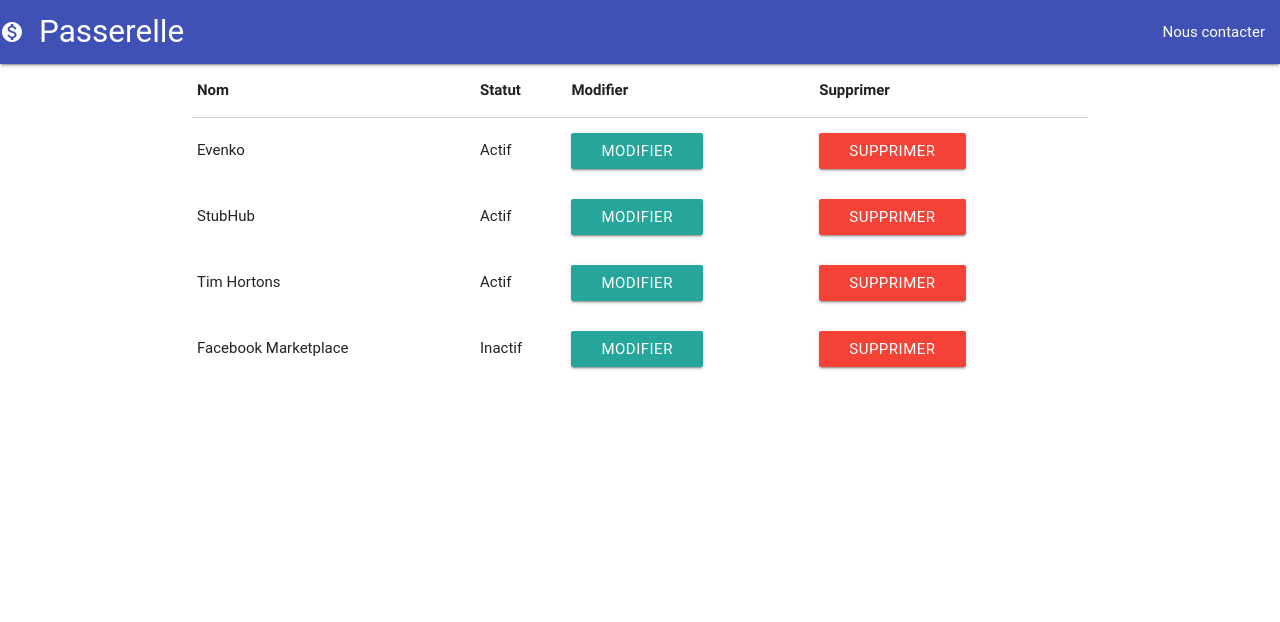
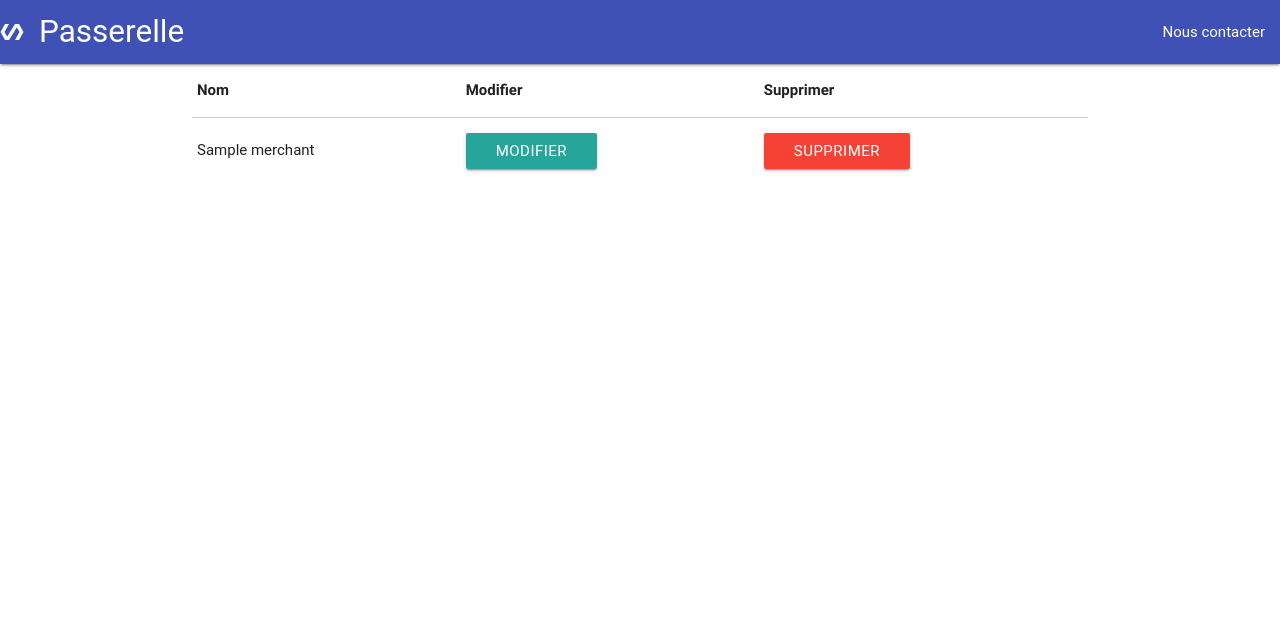
Before and after one commit to gti525/h19-passerelle, a Flask app: template app/templates/userManagement.html in a window 1280 px wide. Shown: the top 622 px of the page. Run offline with Flask 2, Linux system fonts and the light colour scheme; the template is opened without the code that fills it: most values are stand-ins (such as "Sample title", 1, 10 or a date in 2020); one stand-in notice (Sample message) is shown; parts of the project's set-up code (start-up, migrations or seed data) failed here and were passed over; some libraries are stand-ins or nearby versions; some web fonts are replaced.

Commit message:
user creation supports account number merchant modification merchant deactivation better flash use

```diff
--- a/app/models/users.py
+++ b/app/models/users.py
@@ -1,6 +1,9 @@
 from app import db
 from app.models.base import TimestampMixin
 
+
+ACTIVE = "active"
+INACTIVE = "inactive"
 
 class User(TimestampMixin,db.Model):
     """
@@ -56,6 +59,7 @@
     name = db.Column(db.String(120), unique=True, nullable=False)
     api_key = db.Column(db.String(120), unique=True, nullable=False)
     account_number = db.Column(db.String(120), unique=True, nullable=False)
+    status = db.Column(db.String(120), unique=False, nullable=False, default=ACTIVE)
     db.relationship('Transaction', backref='merchant', lazy=True)
 
     __mapper_args__ = {
--- a/app/routes/register.py
+++ b/app/routes/register.py
@@ -21,7 +21,8 @@
             if form.userType.data == 'admin':
                 user = Admin(email=form.email.data, password=encrypt(form.password.data), type=form.userType.data)
             else:
-                user = Merchant( email=form.email.data, password=encrypt(form.password.data), type=form.userType.data, name=form.username.data, api_key=encrypt(str(random_with_N_digits(2))+form.email.data +form.username.data))
+                user = Merchant( email=form.email.data, password=encrypt(form.password.data), type=form.userType.data, name=form.username.data,
+                                 api_key=encrypt(str(random_with_N_digits(2))+form.email.data +form.username.data), account_number=form.account_number.data)
 
             db.session.add(user)
             db.session.commit()
@@ -34,10 +35,11 @@
 
 class RegistrationForm(FlaskForm):
     username = StringField('Nom', validators=[DataRequired()], )
+    account_number = StringField('Compte bancaire', validators=[DataRequired()])
     email = StringField('Courriel', validators=[DataRequired(), Email()])
     password = PasswordField('Mot de passe', validators=[DataRequired()])
     password2 = PasswordField('Validation Mot de passe', validators=[DataRequired(), EqualTo('password')])
-    userType = SelectField(u'Type', choices=[('admin', 'Administrateur'), ('merchant', 'Marchand')])
+    userType = SelectField(u'Type', choices=[('merchant', 'Marchand'),('admin', 'Administrateur')])
     submit = SubmitField('Enregistrer')
 
     def validate_email(self, email):
--- a/app/static/index.js
+++ b/app/static/index.js
@@ -2,9 +2,11 @@
 
 function hidee() {
   if ($("#userType option:selected").val() == 'admin'){
-$("#username").css("display","none");
+$("#username").prop('disabled', true);
+$("#account_number").prop('disabled', true);
 }
 else{
-$("#username").css("display","block");
+$("#username").prop('disabled', false);
+$("#account_number").prop('disabled', false);
 }
 }
--- a/app/templates/base.html
+++ b/app/templates/base.html
@@ -23,13 +23,6 @@
     <title>{% block title %}{% endblock %} - Passerelle</title>
     {% endblock %}
 </head>
-{% with messages = get_flashed_messages() %}
-{% if messages %}
-{% for message in messages %}
-<script>alert('{{ message }}');</script>
-{% endfor %}
-{% endif %}
-{% endwith %}
 <body>
 <header>
     {% if current_user.is_authenticated %}
@@ -39,7 +32,7 @@
     </ul>
     <nav class="indigo" role="navigation">
         <div class="nav-wrapper">
-            <a href={{ url_for('dashboard.dashboard')}} class="brand-logo"><i class="material-icons">polymer</i>Passerelle</a>
+            <a href={{ url_for('dashboard.dashboard')}} class="brand-logo"><i class="material-icons">polymer</i></a>
             <ul class="right">
                 <li>
                     <a class='right dropdown-button' href='' data-activates='user_dropdown'><i
@@ -57,7 +50,7 @@
     {% else %}
     <nav>
         <div class="indigo nav-wrapper">
-            <a href="#!" class="brand-logo"><i class="material-icons">monetization_on</i>Passerelle</a>
+            <a href="#!" class="brand-logo"><i class="material-icons">polymer</i>Passerelle</a>
             <ul id="nav-mobile" class="right hide-on-med-and-down">
                 <li><a href="#">Nous contacter</a></li>
             </ul>
@@ -80,4 +73,11 @@
         </div>
     </div>
 </footer>
+{% with messages = get_flashed_messages() %}
+{% if messages %}
+{% for message in messages %}
+<script>alert('{{ message }}');</script>
+{% endfor %}
+{% endif %}
+{% endwith %}
 </html>
--- a/app/templates/userManagement.html
+++ b/app/templates/userManagement.html
@@ -7,41 +7,24 @@
             <thead>
             <tr>
                 <th>Nom</th>
-                <th>Statut</th>
                 <th>Modifier</th>
                 <th>Supprimer</th>
             </tr>
             </thead>
-
             <tbody>
+            {% for merchant in merchants %}
             <tr>
-                <td>Evenko</td>
-                <td>Actif</td>
-                <td><a class="waves-effect waves-light btn" href={{ url_for('userModify.userModify')}}>Modifier</a></td>
-                <td><a class="waves-effect waves-light btn red"
-                       onclick="confirm('Voulez-vous vraiment Supprimer')">Supprimer</a></td>
+                <td>{{merchant.name}}</td>
+                <td>
+                    <a class="waves-effect waves-light btn" href={{ url_for('userModify.userModify',
+                    merchantId=merchant.id) }}>Modifier</a>
+                </td>
+                <td>
+                <a class="waves-effect waves-light btn red" onclick="return confirm('Êtes-vous certain')" href={{ url_for('userManagement.userDelete',
+                merchantId=merchant.id) }}>Supprimer</a>
+                </td>
             </tr>
-            <tr>
-                <td>StubHub</td>
-                <td>Actif</td>
-                <td><a class="waves-effect waves-light btn" href={{ url_for('userModify.userModify')}}>Modifier</a></td>
-                <td><a class="waves-effect waves-light btn red"
-                       onclick="confirm('Voulez-vous vraiment Supprimer')">Supprimer</a></td>
-            </tr>
-            <tr>
-                <td>Tim Hortons</td>
-                <td>Actif</td>
-                <td><a class="waves-effect waves-light btn" href={{ url_for('userModify.userModify')}}>Modifier</a></td>
-                <td><a class="waves-effect waves-light btn red"
-                       onclick="confirm('Voulez-vous vraiment Supprimer')">Supprimer</a></td>
-            </tr>
-            <tr>
-                <td>Facebook Marketplace</td>
-                <td>Inactif</td>
-                <td><a class="waves-effect waves-light btn" href={{ url_for('userModify.userModify')}}>Modifier</a></td>
-                <td><a class="waves-effect waves-light btn red"
-                       onclick="confirm('Voulez-vous vraiment Supprimer')">Supprimer</a></td>
-            </tr>
+            {% endfor %}
             </tbody>
         </table>
     </div>
```
Also changed, not shown: app/routes/userManagement.py (+26 -2 lines), app/routes/userModify.py (+35 -2 lines), app/templates/register.html (+9 -2 lines), app/templates/userModify.html (+24 -26 lines).
